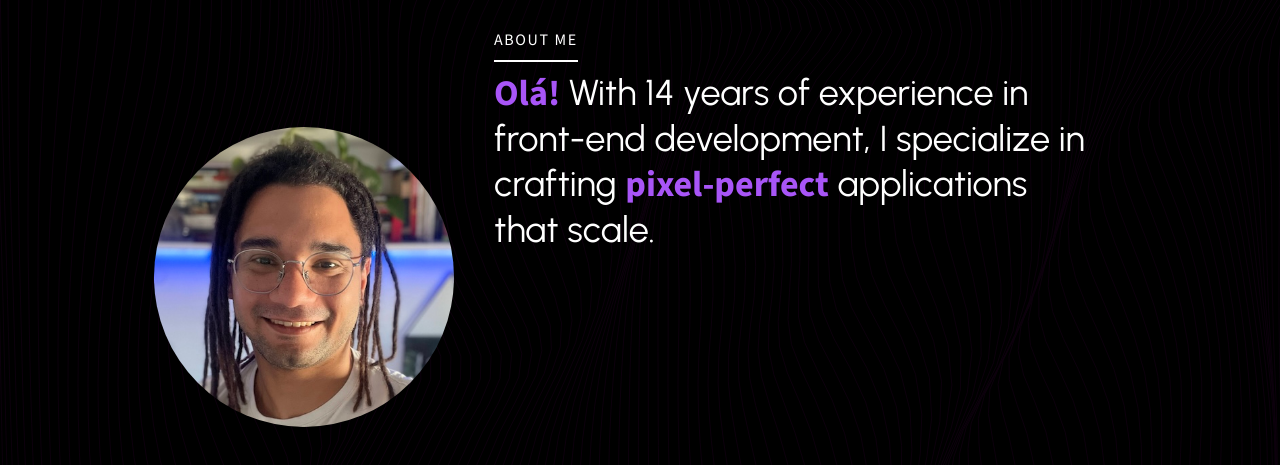
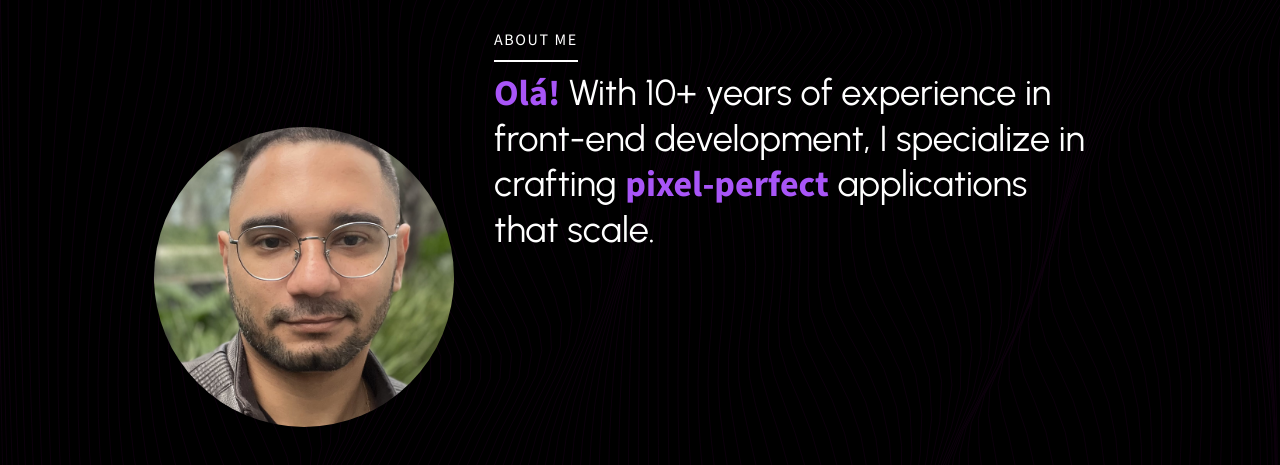
Before and after one commit to lhas-dev/lhas.io, a Next.js app: page / in a window 1280 px wide. Shown: the part 272-737 px from the top of the page. Built offline with nearby package versions, Linux system fonts and the light colour scheme.

Commit message:
update portfolio

```diff
--- a/app/page.tsx
+++ b/app/page.tsx
@@ -101,8 +101,8 @@ export default function Home() {
               className="w-[200px] h-[200px] lg:w-[300px] lg:h-[300px] mx-auto rounded-full"
               style={{
                 backgroundImage: "url('/me3.jpg')",
-                backgroundSize: "108%",
-                backgroundPosition: "top center",
+                backgroundSize: "150%",
+                backgroundPosition: "70% 30%",
               }}
             ></motion.div>
           </div>
@@ -127,8 +127,8 @@ export default function Home() {
               transition={{ duration: 1, delay: 4.2 }}
               className="text-white text-4xl leading-tight font-regular max-w-2xl mx-auto px-10"
             >
-              <strong className="text-purple-500">Olá!</strong> With 14 years of
-              experience in front-end development, I specialize in crafting{" "}
+              <strong className="text-purple-500">Olá!</strong> With 10+ years
+              of experience in front-end development, I specialize in crafting{" "}
               <strong className="text-purple-500">pixel-perfect</strong>{" "}
               applications that scale.
             </motion.h3>
@@ -205,7 +205,7 @@ export default function Home() {
           <motion.a
             initial={{ opacity: 0 }}
             animate={{ opacity: 1 }}
-            href="/resume.pdf"
+            href="/resume-luiz-almeida.pdf"
             target="_blank"
             className="text-lg font-light tracking-wider flex items-center gap-2 bg-black border border-white shadow-md shadow-white/10 hover:shadow-purple-700/10 hover:bg-purple-700 hover:border-purple-700 hover:shadow-lg transition-all duration-300 text-gray-100 px-4 py-2 rounded-full"
           >
```
Also changed, not shown: public/me3.jpg, 1 other file (tests, documents, lock files or other folders).
